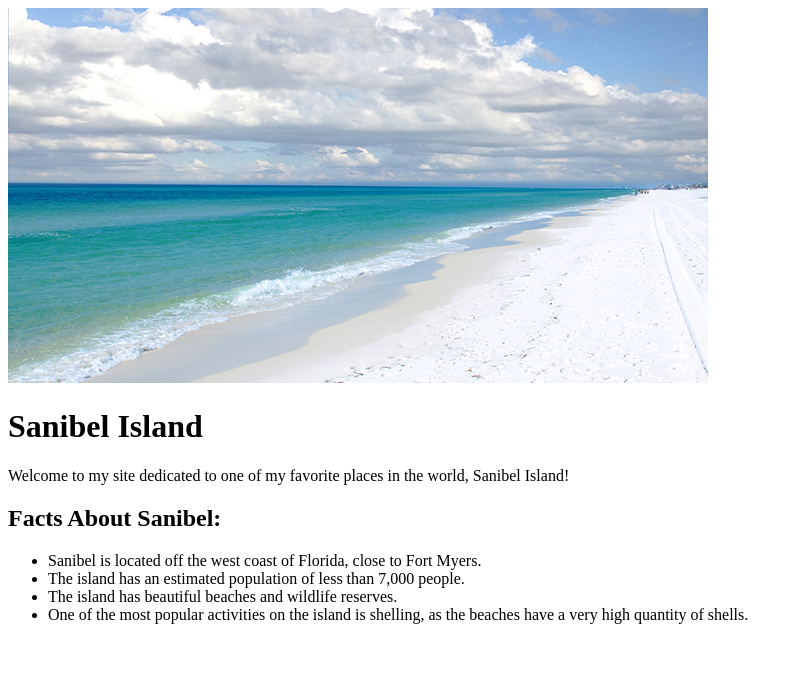
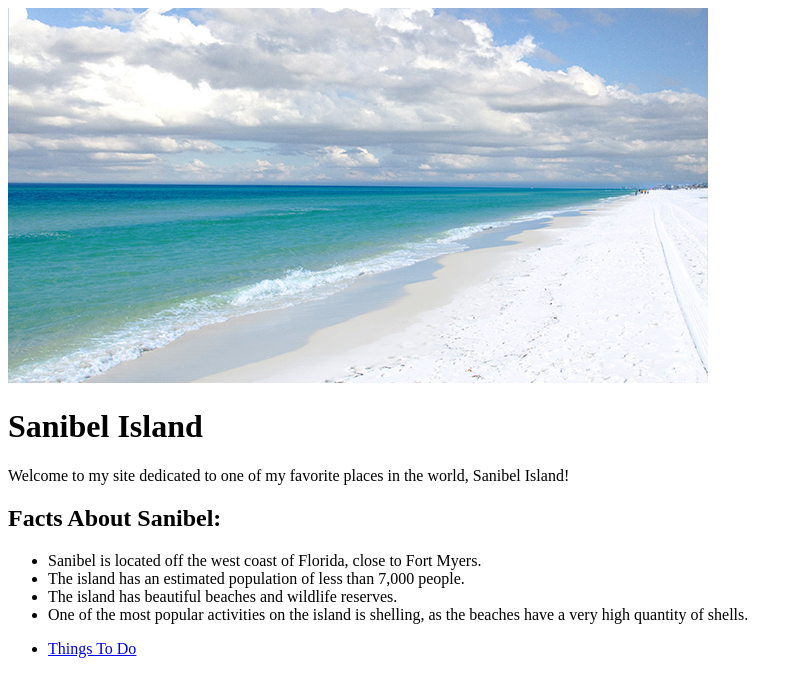
Before and after one commit to lindsaymkelly/sanibel, a plain HTML site: page index.html in a window 1280 px wide. Shown: the whole page, without its empty margins (0-803 px from the left). Drawn offline with Linux system fonts and the light colour scheme.

Commit message:
Add nav to things_to_do

```diff
--- a/index.html
+++ b/index.html
@@ -13,6 +13,11 @@
     <li> The island has an estimated population of less than 7,000 people. </li>
     <li> The island has beautiful beaches and wildlife reserves. </li>
     <li> One of the most popular activities on the island is shelling, as the beaches have a very high quantity of shells. </li>
-
+  </ul>
+  <nav>
+  <ul>
+    <li><a href="things_to_do.html">Things To Do</a></li>
+  </ul>
+</nav>
 </body>
 </html>
```
